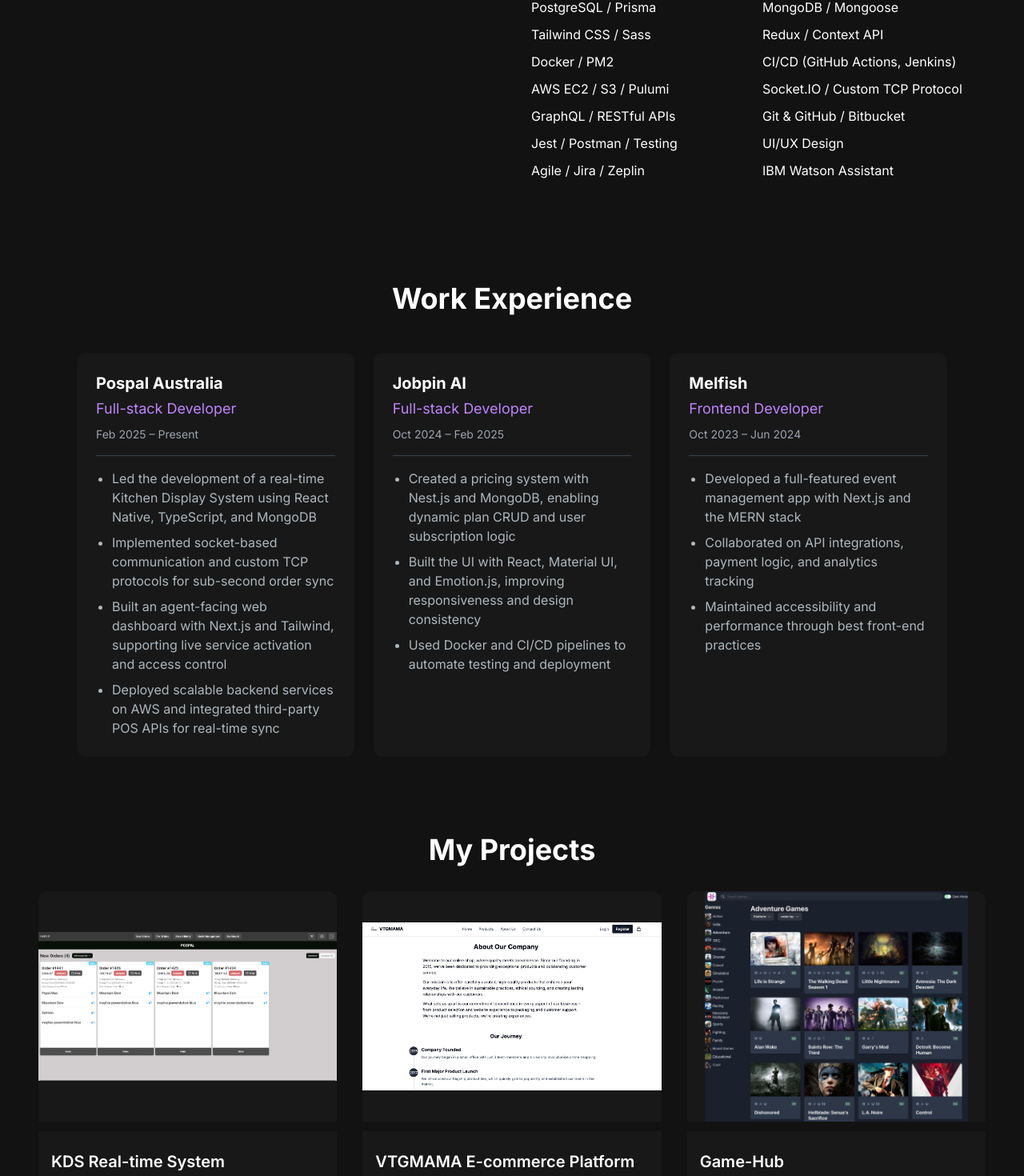
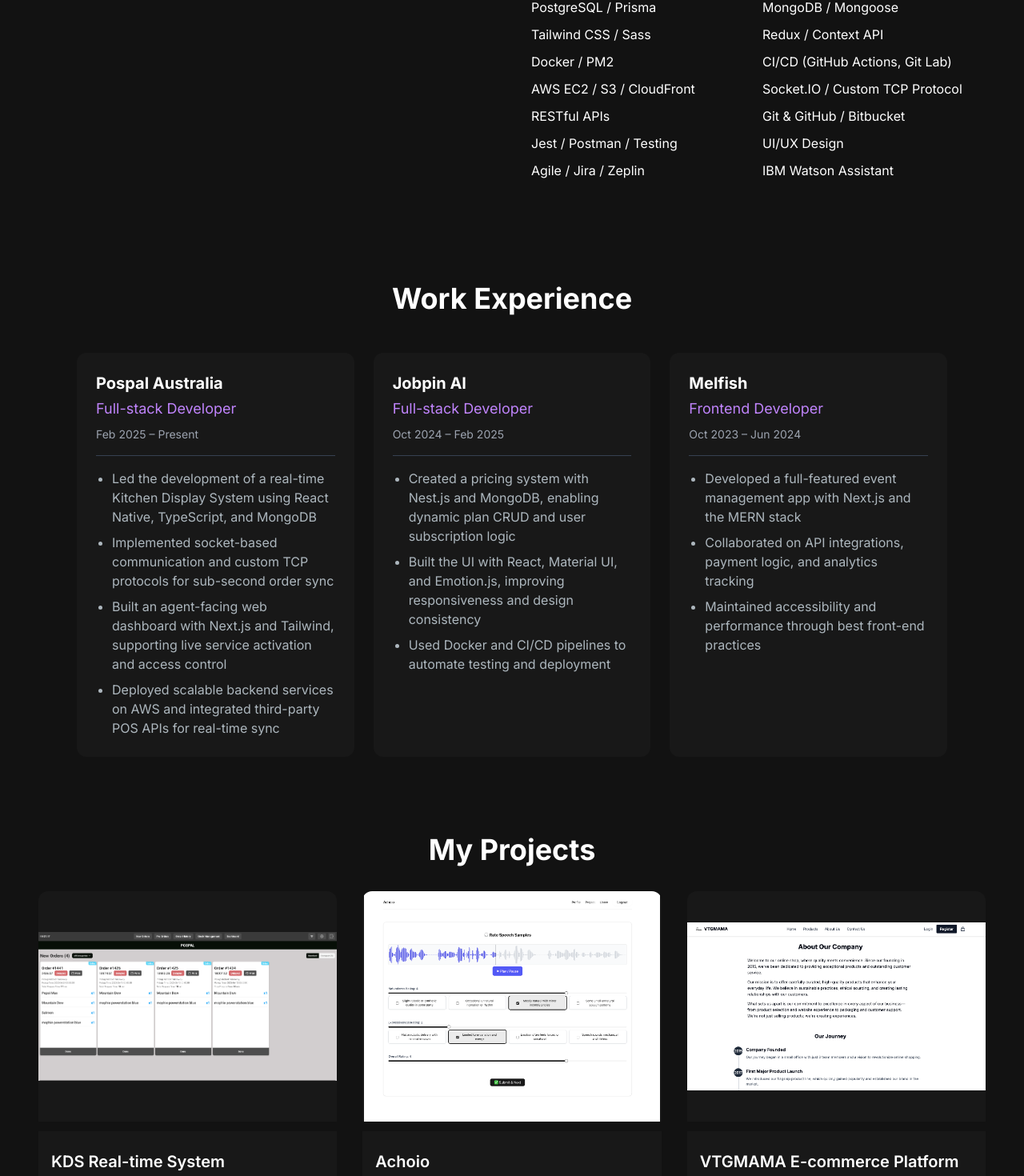
Before and after one commit to alexlee9899/AlexLee---PersonalWeb, a Next.js app: page / in a window 1280 px wide. Shown: the part 1250-2720 px from the top of the page at 80% size. Built offline with nearby package versions, Linux system fonts and the light colour scheme.

Commit message:
feat:add new project feature

```diff
--- a/app/components/ProjectCard.jsx
+++ b/app/components/ProjectCard.jsx
@@ -22,18 +22,20 @@
           className="transition-transform group-hover:scale-105 duration-300"
         />
         <div className="overlay items-center justify-center absolute top-0 left-0 w-full h-full bg-[#181818] bg-opacity-0 hidden group-hover:flex group-hover:bg-opacity-80 transition-all duration-500 z-10">
-          <Link
+          {/* <Link
             href={gitUrl}
             className="h-14 w-14 mr-2 border-2 relative rounded-full border-[#ADB7BE] hover:border-white group/link"
           >
             <CodeBracketIcon className="h-10 w-10 text-[#ADB7BE] absolute top-1/2 left-1/2 transform -translate-x-1/2 -translate-y-1/2  cursor-pointer group-hover/link:text-white" />
-          </Link>
+          </Link> */}
+          {previewUrl && (
             <Link
               href={previewUrl}
               className="h-14 w-14 border-2 relative rounded-full border-[#ADB7BE] hover:border-white group/link"
             >
               <EyeIcon className="h-10 w-10 text-[#ADB7BE] absolute top-1/2 left-1/2 transform -translate-x-1/2 -translate-y-1/2  cursor-pointer group-hover/link:text-white" />
             </Link>
+          )}
         </div>
       </div>
       <div className="text-white rounded-b-xl mt-3 bg-[#181818] py-6 px-4">
--- a/public/cvdata.js
+++ b/public/cvdata.js
@@ -11,6 +11,22 @@
   },
   {
     id: 2,
+    title: "Achoio",
+    description:
+      "Achoio is an online collaboration platform for PhD researchers in speech synthesis, enabling users to create and manage voice projects and audio samples, browse and rate others’ work, and provide high‑quality feedback data for AI model correction and optimization.",
+    image: "/images/projects/achoio.png",
+    tag: [
+      "Speech Synthesis",
+      "Audio Feedback",
+      "Machine Learning",
+      "React",
+      "shadcn/ui",
+    ],
+    gitUrl: "",
+    previewUrl: "https://www.achoio.com/",
+  },
+  {
+    id: 3,
     title: "VTGMAMA E-commerce Platform",
     description:
       "A scalable e-commerce platform built from scratch using Next.js 15 and FastAPI. Supports full-stack features such as product listing, checkout flow, admin dashboard, and user authentication.",
@@ -20,17 +36,17 @@
     previewUrl: "https://vtgmama.vercel.app/",
   },
   {
-    id: 3,
+    id: 4,
     title: "Game-Hub",
     description:
       "A game discovery platform built with React.js, helping users explore and find their favorite games from a curated selection. Implemented game search, filtering, and sorting features, and integrated with game APIs.",
     image: "/images/projects/Gamehub.png",
-    tag: ["Web", "React", "TypeScript"],
+    tag: ["Third Party API", "React", "TypeScript"],
     gitUrl: "https://github.com/alexlee9899/game-hub-Third-Party-API-",
     previewUrl: "https://game-hub-phi-liard.vercel.app/",
   },
   {
-    id: 4,
+    id: 5,
     title: "Jobpin AI Subscription Platform",
     description:
       "A subscription-based pricing and billing system built with Nest.js and MongoDB. Includes responsive UI for plan management and Dockerized backend deployed with CI/CD pipelines.",
@@ -40,7 +56,7 @@
     previewUrl: "",
   },
   {
-    id: 5,
+    id: 6,
     title: "Personal Website Development",
     description:
       "Designed and developed a responsive personal website to showcase personal information, skills, and project experience. Built with Next.js and Tailwind CSS, implementing dark theme, dynamic content loading, and contact form functionality.",
@@ -69,6 +85,25 @@
   },
   2: {
     features: [
+      "Full‑stack architecture with React frontend, Node.js/Express backend, MongoDB for metadata and AWS S3 for audio storage",
+      "Secure JWT‑based authentication with account registration, login and role‑based permissions (researcher, reviewer, admin)",
+      "RESTful APIs for project creation, audio uploads, feedback submission and data export in CSV/JSON",
+      "Interactive waveform player with version history, real‑time playback controls and timestamped comments",
+      "Collaborative review dashboard enabling multi‑dimensional scoring, aggregated feedback metrics and notification workflows",
+      "Responsive design optimized for desktop and mobile, with global state management Context API",
+    ],
+
+    technologies: [
+      { name: "Next.js", class: "bg-black/30 text-white" },
+      { name: "FastAPI", class: "bg-yellow-900/30 text-yellow-400" },
+      { name: "shadcn/ui", class: "bg-blue-900/30 text-blue-400" },
+      { name: "MongoDB", class: "bg-green-900/30 text-green-400" },
+      { name: "Tailwind CSS", class: "bg-blue-900/30 text-blue-400" },
+      { name: "Context API", class: "bg-purple-900/30 text-purple-400" },
+    ],
+  },
+  3: {
+    features: [
       "Full-stack architecture with Next.js frontend and FastAPI backend",
       "Secure JWT-based authentication with login, register, and role control",
       "RESTful APIs for product management, user operations, and checkout",
@@ -83,7 +118,7 @@
       { name: "Context API", class: "bg-purple-900/30 text-purple-400" },
     ],
   },
-  3: {
+  4: {
     features: [
       "Game search and filtering functionality, supporting filtering by type, platform, and rating",
       "Responsive design, adapting to mobile devices and desktop platforms",
@@ -99,7 +134,7 @@
       { name: "React Query", class: "bg-red-900/30 text-red-400" },
     ],
   },
-  4: {
+  5: {
     features: [
       "CRUD-based subscription system for pricing plans and user billing",
       "Modular UI built with React and Emotion.js for plan comparison",
@@ -115,7 +150,7 @@
       { name: "Material UI", class: "bg-indigo-900/30 text-indigo-400" },
     ],
   },
-  5: {
+  6: {
     features: [
       "Responsive design, adapting to various screen sizes",
       "Dark theme interface, providing a modern visual experience",
@@ -146,10 +181,10 @@
   "Tailwind CSS / Sass",
   "Redux / Context API",
   "Docker / PM2",
-  "CI/CD (GitHub Actions, Jenkins)",
-  "AWS EC2 / S3 / Pulumi",
+  "CI/CD (GitHub Actions, Git Lab)",
+  "AWS EC2 / S3 / CloudFront",
   "Socket.IO / Custom TCP Protocol",
-  "GraphQL / RESTful APIs",
+  "RESTful APIs",
   "Git & GitHub / Bitbucket",
   "Jest / Postman / Testing",
   "UI/UX Design",
```
Also changed, not shown: public/images/projects/achoio.png (added). Lines whose indentation alone changed are shown as unchanged.
